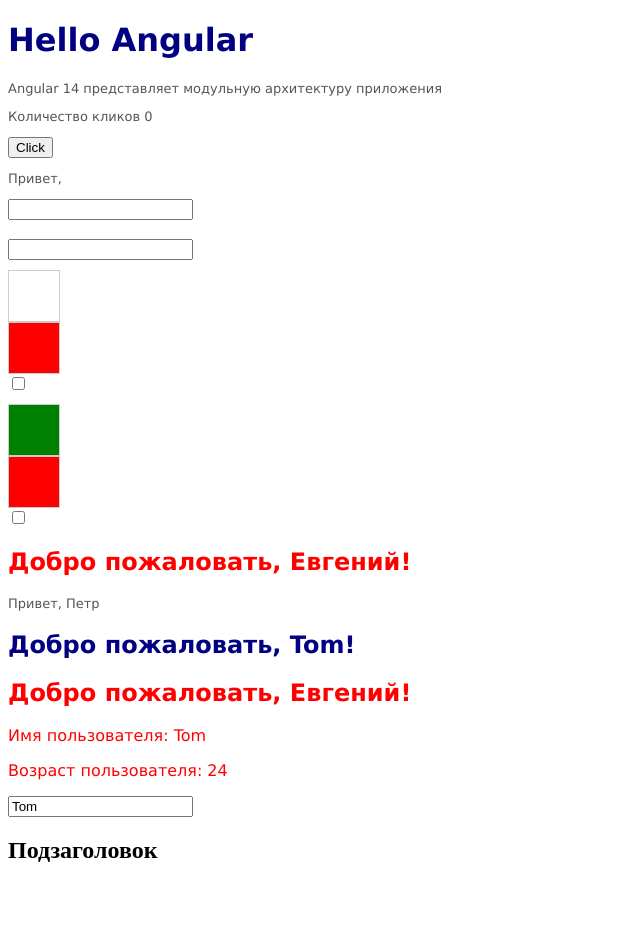
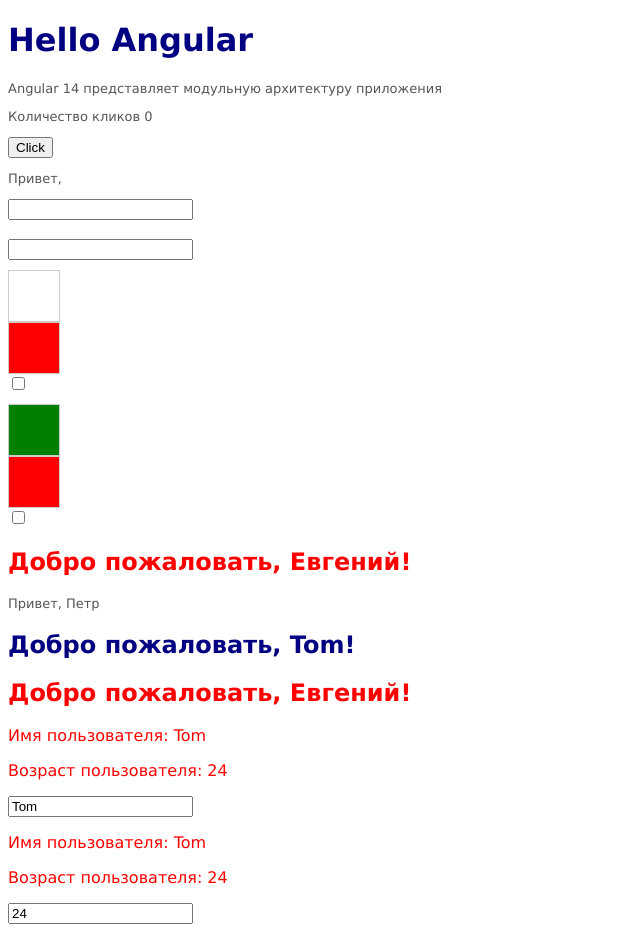
Before and after one commit to VKozhura/angular-components, an Angular app: page / in a window 1280 px wide. Shown: the top 948 px of the page, without its empty margins (0-640 px from the left). Before the commit the page ends 884 px from the top, so only its background shows below. Built offline with nearby package versions, Linux system fonts and the light colour scheme.

Commit message:
привязка к сеттеру

```diff
--- a/src/app/app.component.html
+++ b/src/app/app.component.html
@@ -41,3 +41,7 @@
 <!-- userName, userAge используем как атрибут для привязки-->
 <child1-comp [userName]="name3" [userAge]="age"></child1-comp>
 <input type="text" [(ngModel)]="name3" />
+
+
+<child2-comp [userName2]="name4" [userAge2]="age2"></child2-comp>
+<input type="number" [(ngModel)]="age2" />
--- a/src/app/app.component.ts
+++ b/src/app/app.component.ts
@@ -18,6 +18,9 @@
   name3: string = "Tom";
   age: number = 24;
 
+  name4: string = "Tom";
+  age2: number = 24;
+
   increase(): void {
     this.count++;
   }
--- a/src/app/app.module.ts
+++ b/src/app/app.module.ts
@@ -6,10 +6,11 @@
 import { ButtonComponent } from './button/button.component';
 import { ChildComponent } from './child.component';
 import { Child1Component } from './child1.component ';
+import { Child2Component } from './child2.component ';
 
 
 @NgModule({
-  declarations: [AppComponent, ChildComponent, Child1Component],
+  declarations: [AppComponent, ChildComponent, Child1Component, Child2Component ],
   imports: [BrowserModule, FormsModule],
   providers: [],
   bootstrap: [AppComponent],
--- /dev/null
+++ b/src/app/child2.component .ts
@@ -0,0 +1,36 @@
+import { Component, Input } from '@angular/core';
+
+@Component({
+  selector: 'child2-comp',
+  template: `
+    <p>Имя пользователя: {{userName2}}</p>
+    <p>Возраст пользователя: {{userAge2}}</p>`,
+  styles: [
+    `
+      h2,
+      p {
+        color: red;
+      }
+    `,
+  ],
+})
+export class Child2Component {
+  @Input() userName2: string = ''; //входное свойство
+  _userAge2: number = 0;
+
+  @Input()
+
+  set userAge2(age: number) {
+    if (age < 0) {
+      this._userAge2 = 0
+    } else if (age > 100) {
+      this._userAge2 = 100
+    } else {
+      this._userAge2 = age;
+    }
+  }
+
+  get userAge2() {
+    return this._userAge2
+  }
+}
```
